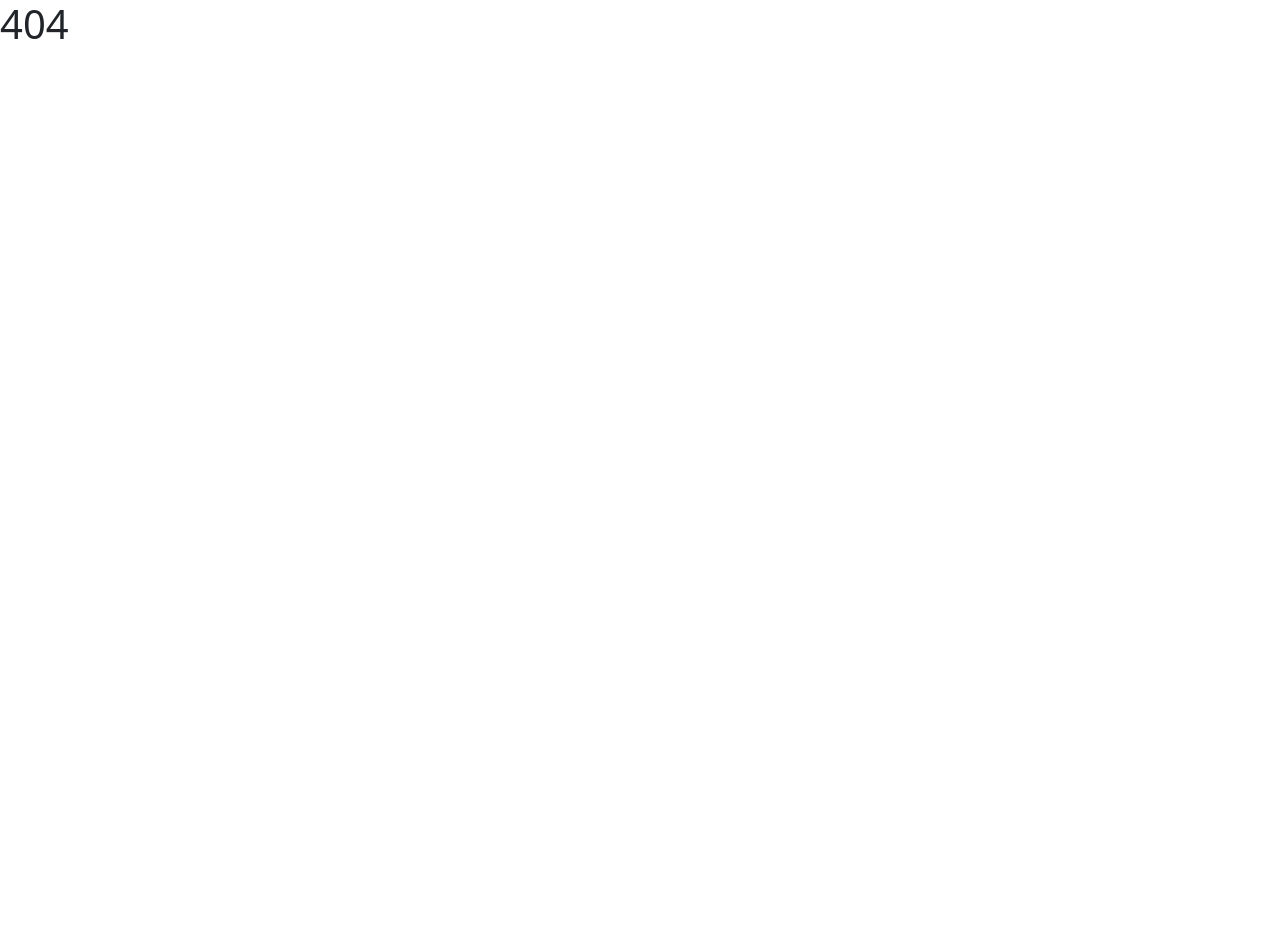
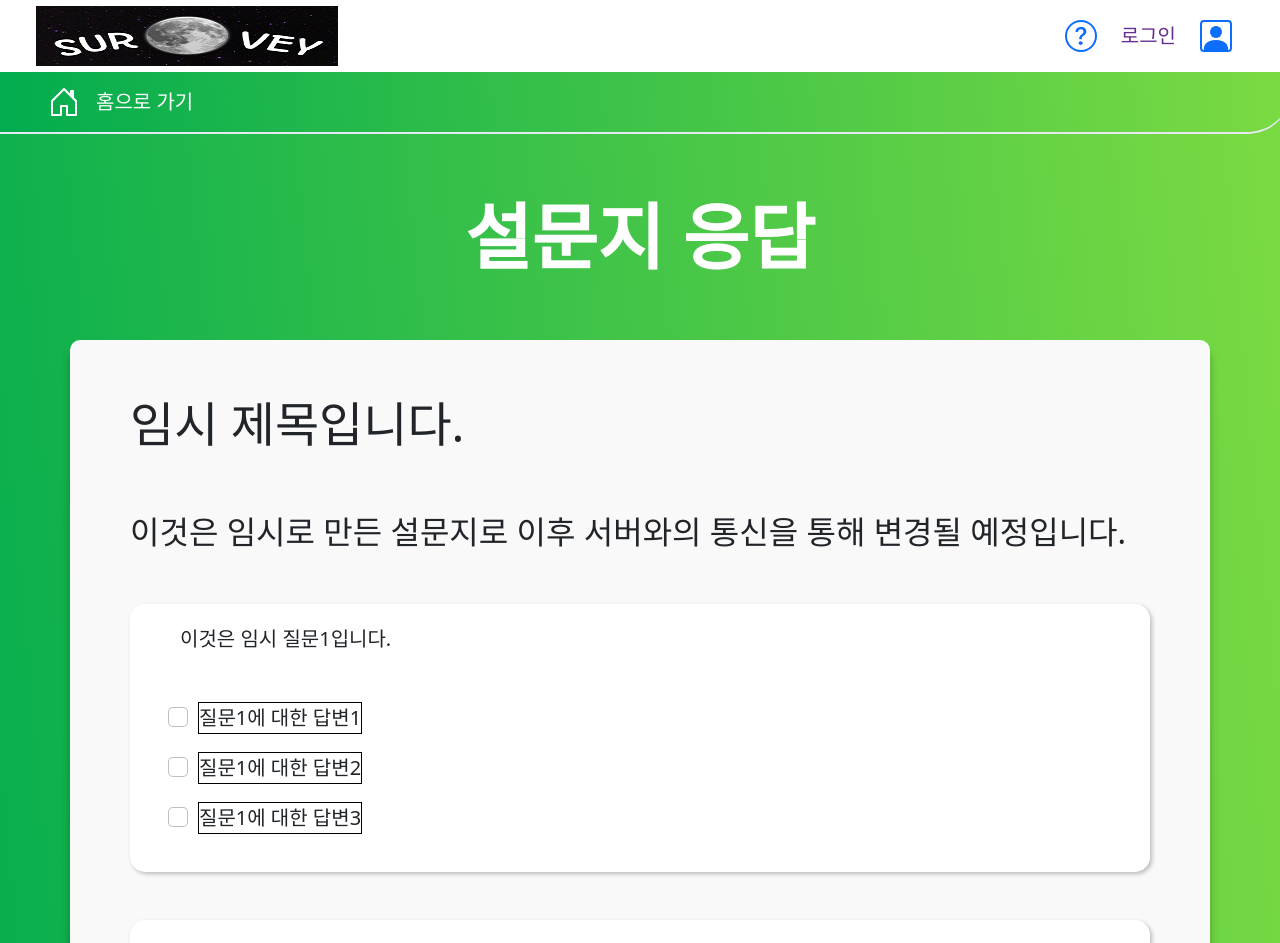
Before and after one commit to dntjr41/Chatbot_Lab, a React (Create React App) app: page /response in a window 1280 px wide. Shown: the top 943 px of the page. Before the commit the page ends 800 px from the top, so only its background shows below. Built offline with nearby package versions, Linux system fonts and the light colour scheme.

Commit message:
설문 응답 페이지 UI

```diff
--- a/src/App.js
+++ b/src/App.js
@@ -17,6 +17,7 @@ import SetSurveyPerTarPage from './pages/SetSurveyPerTarPage';
 import DeploySurveyPage from './pages/DeploySurveyPage';
 import CreateSurveyPage from './pages/CreateSurveyPage';
 
+import ResponseSurveyPage from './pages/ResponseSurveyPage';
 import FinishResponsePage from './pages/FinishResponsePage';
 import SurveyResult from './pages/SurveyResultPage';
 import NoPage from './pages/NoPage';
@@ -52,6 +53,7 @@ function App() {
             <Route path="deploy-survey" element={<DeploySurveyPage />} />
             <Route path="set-survey-per-tar" element={<SetSurveyPerTarPage />} />
 
+            <Route path="response" element={<ResponseSurveyPage />} />
             <Route path="finish-response" element={<FinishResponsePage />} />
             <Route path="survey-result">
               <Route path="statistic" element={<SurveyResult />} />
--- /dev/null
+++ b/src/components/ResponseSurvey/QuestionCardList.js
@@ -0,0 +1,33 @@
+import { useSelector } from "react-redux";
+
+import ChoiceCard from "./QuestionCards/ChoiceCard";
+import SubjectiveCard from "./QuestionCards/SubjectiveCard";
+
+import "../../css/ResponseSurveyPage.css";
+
+// └응답용 질문 카드 컴포넌트 리스트
+//   └질문 카드 컴포넌트(유형별 다른 컴포넌트)
+//   └질문 추가 컴포넌트
+
+const QuestionCardList = function () {
+    const questionCardList = useSelector(state => state.responseSurvey.questionCardList);
+
+    return (
+        <div className="response-survey-cardlist">
+            {
+                questionCardList.map((questionCard, listIdx) => {
+                    if (questionCard.type === "choice") {
+                        return <ChoiceCard questionCard={questionCard} listIdx={listIdx} key={listIdx} />
+                    }
+                    else {
+                        return <SubjectiveCard questionCard={questionCard} listIdx={listIdx} key={listIdx} />
+                    }
+                }
+
+                )
+            }
+        </div>
+    )
+}
+
+export default QuestionCardList;
--- /dev/null
+++ b/src/components/ResponseSurvey/QuestionCards/ChoiceCard.js
@@ -0,0 +1,29 @@
+import "../../../css/ResponseSurveyPage.css";
+
+import { Form, Row, Col } from "react-bootstrap";
+
+
+// 질문 카드 컴포넌트(객관식)
+
+const ChoiceCard = function ({ questionCard, listIdx }) {
+
+    return (
+        <div className="response-survey-card">
+            <Row className="mb-5">
+                <Col >
+                    <div>{questionCard.title}</div>
+                </Col>
+            </Row>
+            {
+                questionCard.answers.map((answer, answerIdx) =>
+                    <Row key={answerIdx} className="mb-3">
+                        <Form.Check className="response-survey-choice" type="checkbox" id={listIdx + "-" + answerIdx} label={answer} />
+                    </Row>
+
+                )
+            }
+        </div >
+    )
+}
+
+export default ChoiceCard;
--- /dev/null
+++ b/src/components/ResponseSurvey/QuestionCards/SubjectiveCard.js
@@ -0,0 +1,19 @@
+import "../../../css/ResponseSurveyPage.css";
+import { Form, Row } from "react-bootstrap";
+
+// 질문 카드 컴포넌트(주관식)
+
+const SubjectiveCard = function ({ questionCard, listIdx }) {
+    return (
+        <div className="response-survey-card">
+            <Row className="mb-5" >
+                <div>{questionCard.title}</div>
+            </Row>
+            <Row>
+                <Form.Control className="response-survey-subjective" as="textarea" placeholder="답변을 입력해주세요" row={2} />
+            </Row>
+        </div>
+    )
+}
+
+export default SubjectiveCard;
--- /dev/null
+++ b/src/css/ResponseSurveyPage.css
@@ -0,0 +1,63 @@
+.response-layout {
+    padding-bottom: 100px;
+    background: linear-gradient(264.61deg, #87DF41 -9.34%, #00AB4F 101.57%);
+}
+
+.response-title {
+    text-align: center;
+    margin-top: 50px;
+    margin-bottom: 50px;
+
+    font-weight: 700;
+    font-size: 72px;
+    color: white;
+}
+
+.response-survey-form {
+    background: #F9F9F9;
+    box-shadow: 0px 10px 10px rgba(0, 0, 0, 0.25);
+    border-radius: 10px;
+    padding-bottom: 80px;
+}
+
+.response-survey-sumbit {
+    background-color: #662D91;
+    text-align: center;
+    width: 160px;
+    height: 60px;
+    font-size: 36px;
+    border-radius: 15px;
+    color: white;
+}
+
+/* components/CreateSurvey */
+.response-survey-cardlist {}
+
+.response-survey-card {
+    border-radius: 15px;
+    margin: 0px 3rem 3rem;
+    padding: 20px 50px;
+
+    background-color: white;
+    box-shadow: 2px 2px 4px rgba(0, 0, 0, 0.25);
+}
+
+/* .response-survey-choice {
+    border: 1px blue solid;
+}
+
+.response-survey-choice input[type="checkbox"] {
+    display: none;
+} */
+
+.response-survey-choice input[type="checkbox"]+label {
+    border: 1px black solid;
+}
+
+.response-survey-choice input[type="checkbox"]:checked+label {
+    border: 1px red 00AB4F;
+}
+
+.response-survey-subjective {
+    resize: none;
+}
--- /dev/null
+++ b/src/modules/responseSurveySlice.js
@@ -0,0 +1,35 @@
+import { createSlice } from '@reduxjs/toolkit'
+
+// 설문 제목, 설문 부연설명, 질문카드 배열(질문 유형, 질문 제목, 답변 배열, 옵션3개)
+const responseState = {
+    surveyTitle: "임시 제목입니다.",
+    surveyContent: "이것은 임시로 만든 설문지로 이후 서버와의 통신을 통해 변경될 예정입니다.",
+    questionCardList: [{
+        type: "choice",
+        title: "이것은 임시 질문1입니다.",
+        answers: ["질문1에 대한 답변1", "질문1에 대한 답변2", "질문1에 대한 답변3"],
+        options: [false, false, false],
+    },
+    {
+        type: "choice",
+        title: "이것은 임시 질문2입니다.",
+        answers: ["질문2에 대한 답변1", "질문2에 대한 답변2", "질문2에 대한 답변3"],
+        options: [false, false, false],
+    },
+    {
+        type: "subjective",
+        title: "이것은 주관식 질문입니다.",
+        options: [false, false, false],
+    }],
+    answerList: []
+}
+
+const responseSurveySlice = createSlice({
+    name: 'responseState',
+    initialState: responseState,
+    reducers: {}
+})
+
+export const { } = responseSurveySlice.actions;
+
+export default responseSurveySlice.reducer;
--- a/src/modules/store.js
+++ b/src/modules/store.js
@@ -1,13 +1,14 @@
 import { configureStore, combineReducers } from "@reduxjs/toolkit";
 import createSurveyReducer from "./createSurveySlice";
+import responseSurveyReducer from "./responseSurveySlice";
 import questionnairesReducer from "./questionnairesSlice";
 import surveyStatReducer from "./surveyStatSlice";
 
 const rootReducer = combineReducers({
     createSurvey: createSurveyReducer,  // 설문 제작 slice
     questionnairesReducer: questionnairesReducer,
-    surveyStatistic: surveyStatReducer  // 설문 결과 slice
-
+    surveyStatistic: surveyStatReducer,  // 설문 결과 slice
+    responseSurvey: responseSurveyReducer,
 })
 
 const store = configureStore({
--- /dev/null
+++ b/src/pages/ResponseSurveyPage.js
@@ -0,0 +1,46 @@
+import { useSelector } from 'react-redux';
+
+import Header from "../components/Header";
+import QuestionCardList from "../components/ResponseSurvey/QuestionCardList";
+
+import "../css/ResponseSurveyPage.css";
+import { Container, Row, Col } from "react-bootstrap";
+// 피설문자관점 응답 페이지
+// └헤더
+// └설문지 컴포넌트
+//   └설문 제목, 부연설명
+//   └질문 카드 컴포넌트 리스트
+//   └제출 버튼
+
+const ResponsePage = function () {
+    const title = useSelector(state => state.responseSurvey.surveyTitle);
+    const content = useSelector(state => state.responseSurvey.surveyContent);
+
+    // 설문 제출
+    const submitSurvey = () => {
+        alert("응답 제출");
+    }
+
+    return (
+        <div className="response-layout">
+            <Header />
+            <div className="response-title">설문지 응답</div>
+            <Container className="response-survey-form">
+                <Row>
+                    <Col className="mt-5 mx-5" style={{ fontSize: "48px" }}><div>{title}</div></Col>
+                </Row>
+                <Row>
+                    <Col className="m-5" style={{ fontSize: "32px" }}><div>{content}</div></Col>
+                </Row>
+                <Row>
+                    <QuestionCardList />
+                </Row>
+                <div className="text-center my-5">
+                    <button className="response-survey-sumbit" type="button" onClick={submitSurvey}>제출</button>
+                </div>
+            </Container>
+        </div>
+    )
+}
+
+export default ResponsePage;
```
